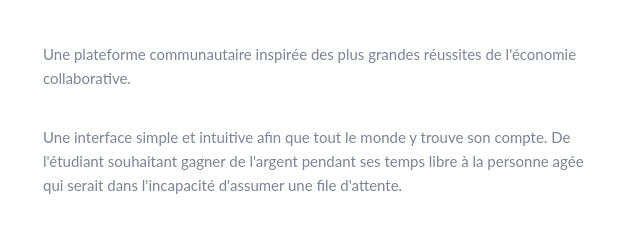
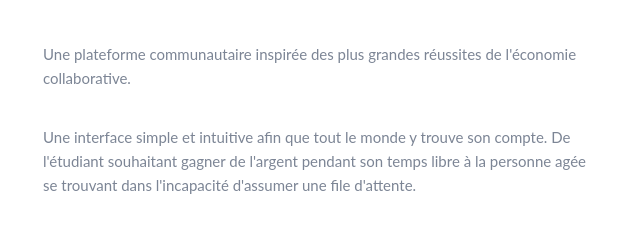
Before and after one commit to pmbranco/waiter-landing-page, a plain HTML site: page index.html in a window 1280 px wide. Shown: the part 2129-2376 px from the top of the page, 612-1252 px from the left. Drawn offline with Linux system fonts and the light colour scheme.

Commit message:
fix: minor

```diff
--- a/index.html
+++ b/index.html
@@ -282,7 +282,7 @@
 	        		<p>Une plateforme communautaire inspirée des plus grandes réussites de l'économie collaborative.</p><br/>
 
 
-	        		<p>Une interface simple et intuitive afin que tout le monde y trouve son compte. De l'étudiant souhaitant gagner de l'argent pendant ses temps libre à la personne agée qui serait dans l'incapacité d'assumer une file d'attente.</p>
+	        		<p>Une interface simple et intuitive afin que tout le monde y trouve son compte. De l'étudiant souhaitant gagner de l'argent pendant son temps libre à la personne agée se trouvant dans l'incapacité d'assumer une file d'attente.</p>
 
 		        </div>
 		        <!--end col md 6 -->
```
